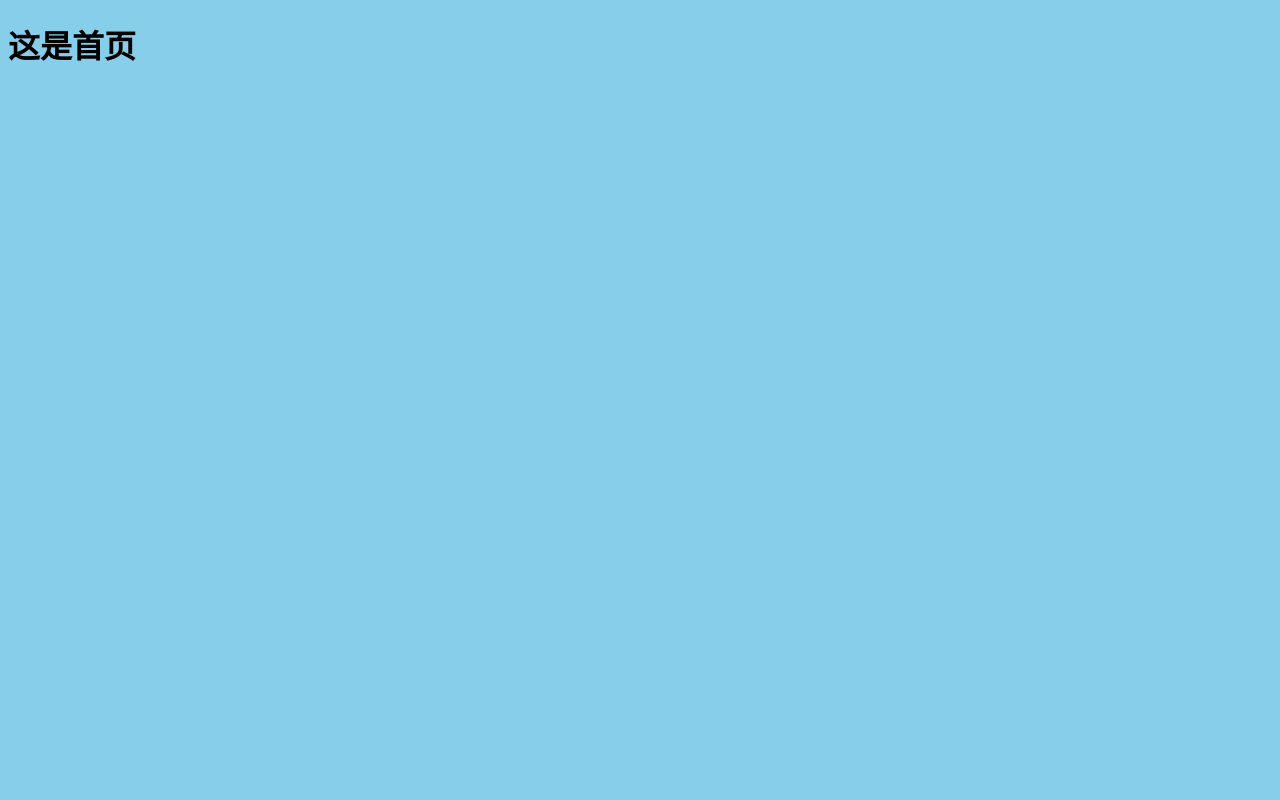
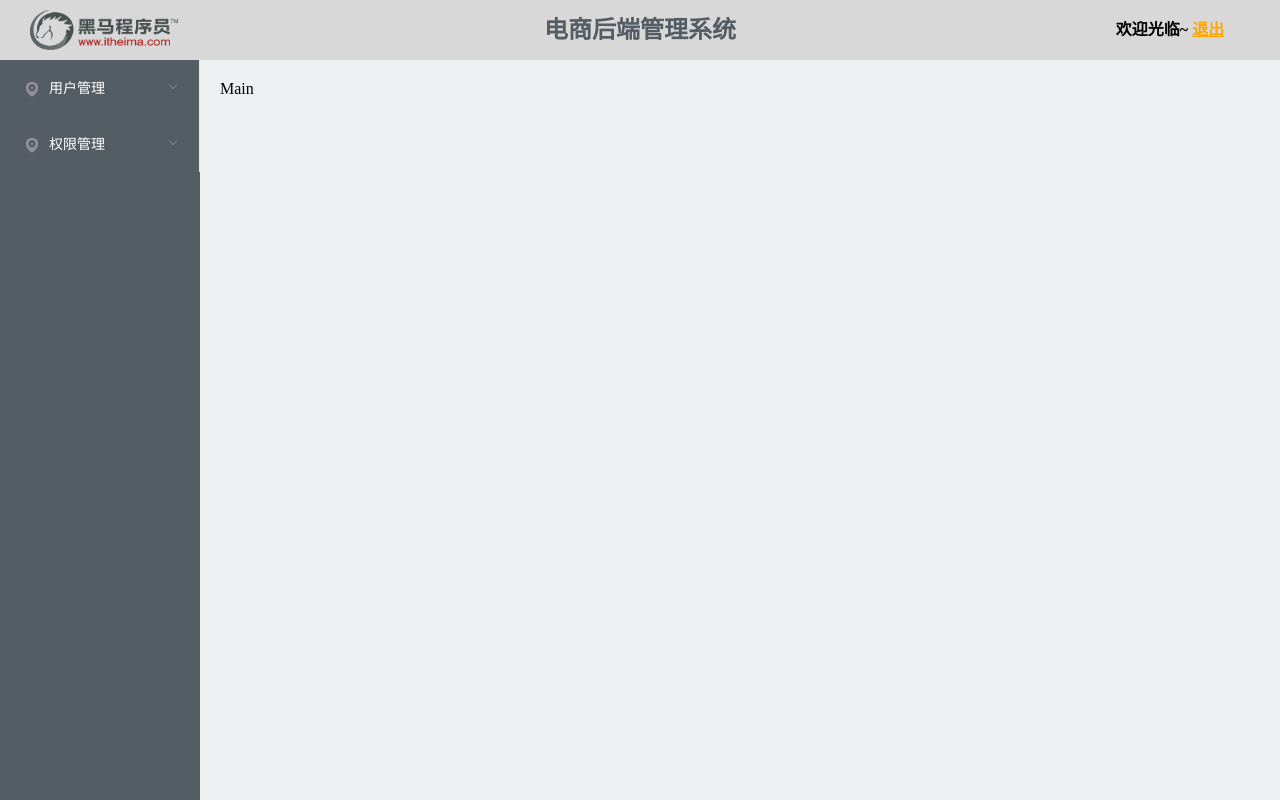
Before and after one commit to huai0514/myadmin, a Vue app: page /login#/index in a window 1280 px wide. Built offline with nearby package versions, Linux system fonts and the light colour scheme; sample sign-in values are in the browser's storage.

Commit message:
首页完成

```diff
--- a/src/App.vue
+++ b/src/App.vue
@@ -5,7 +5,13 @@
 </template>
 
 <style lang="scss">
-html,body,.app{
-  background-color: skyblue;
+*{
+  margin: 0;
+  padding: 0;
+  list-style: none;
+}
+html,body,#app{
+  width: 100%;
+  height: 100%;
 }
 </style>
--- a/src/components/Index.vue
+++ b/src/components/Index.vue
@@ -1,15 +1,104 @@
 <template>
-  <div class="index">
-    <h1>这是首页</h1>
-  </div>
+  <el-container class="index">
+    <el-header>
+      <div class="logo">
+        <img src="../assets/logo.png" alt />
+      </div>
+      <div class="title">
+        <h1>电商后端管理系统</h1>
+      </div>
+      <div class="logout">
+        欢迎光临~
+        <a href="javascript:;">退出</a>
+      </div>
+    </el-header>
+    <el-container>
+      <el-aside width="200px">
+        <el-menu
+          class="el-menu-vertical-demo"
+          @open="handleOpen"
+          @close="handleClose"
+          background-color="#545c64"
+          text-color="#fff"
+          active-text-color="#ffd04b"
+        >
+          <el-submenu index="1">
+            <template slot="title">
+              <i class="el-icon-location"></i>
+              <span>用户管理</span>
+            </template>
+            <el-menu-item index="1-1">
+              <i class="el-icon-menu"></i>
+              <span slot="title">用户列表</span>
+            </el-menu-item>
+          </el-submenu>
+          <el-submenu index="2">
+            <template slot="title">
+              <i class="el-icon-location"></i>
+              <span>权限管理</span>
+            </template>
+            <el-menu-item index="1-1">
+              <i class="el-icon-menu"></i>
+              <span slot="title">角色列表</span>
+            </el-menu-item>
+            <el-menu-item index="1-1">
+              <i class="el-icon-menu"></i>
+              <span slot="title">权限列表</span>
+            </el-menu-item>
+          </el-submenu>
+        </el-menu>
+      </el-aside>
+      <el-main>Main</el-main>
+    </el-container>
+  </el-container>
 </template>
 
 <script>
-export default {
-
-}
+export default {}
 </script>
 
-<style>
-
+<style lang = "scss" scoped>
+.index {
+  height: 100%;
+  .el-header {
+    height: 60px;
+    background-color: #d8d8d8;
+    display: flex;
+    .logo {
+      width: 180px;
+      img {
+        height: 40px;
+        margin: 10px;
+      }
+    }
+    .title {
+      flex: 1;
+      h1 {
+        height: 60px;
+        line-height: 60px;
+        text-align: center;
+        color: #545c64;
+      }
+    }
+    .logout {
+      width: 180px;
+      height: 60px;
+      line-height: 60px;
+      text-align: center;
+      font-weight: 700;
+      a {
+        color: orange;
+      }
+    }
+  }
+  .el-container {
+    .el-aside {
+      height: 100%;
+      background-color: #545c64;
+    }
+    .el-main {
+      background-color: #ecf0f1;
+    }
+  }
+}
 </style>
--- a/src/components/Login.vue
+++ b/src/components/Login.vue
@@ -46,8 +46,9 @@
       this.$refs.form.validate(isValid => {
         if (!isValid) return
         axios.post('http://localhost:8888/api/private/v1/login', this.form).then(res => {
-          const { meta } = res.data
+          const { data, meta } = res.data
           if (meta.status === 200) {
+            localStorage.setItem('token', data.token)
             this.$message.success('恭喜，登陆成功')
             this.$router.push({ name: 'index' })
           } else {
@@ -65,7 +66,15 @@
 </script>
 
 <style lang = 'scss'>
-.login {
+ $bgcolor:#2d434c;
+
+.login{
+  height: 100%;
+  width: 100%;
+  background-color: $bgcolor;
+  overflow: hidden;
+}
+.el-form {
   width: 400px;
   padding: 20px;
   padding-top: 80px;
--- a/src/router.js
+++ b/src/router.js
@@ -5,10 +5,19 @@
 
 Vue.use(Router)
 
-export default new Router({
+const router = new Router({
   routes: [
     { path: '/', redirect: { name: 'index' } },
     { path: '/login', name: 'login', component: Login },
     { path: '/index', name: 'index', component: Index }
   ]
 })
+router.beforeEach((to, form, next) => {
+  const token = localStorage.getItem('token')
+  if (to.path === '/login' || token) {
+    next()
+  } else {
+    next('/login')
+  }
+})
+export default router
```
Also changed, not shown: src/assets/logo.png (added).
